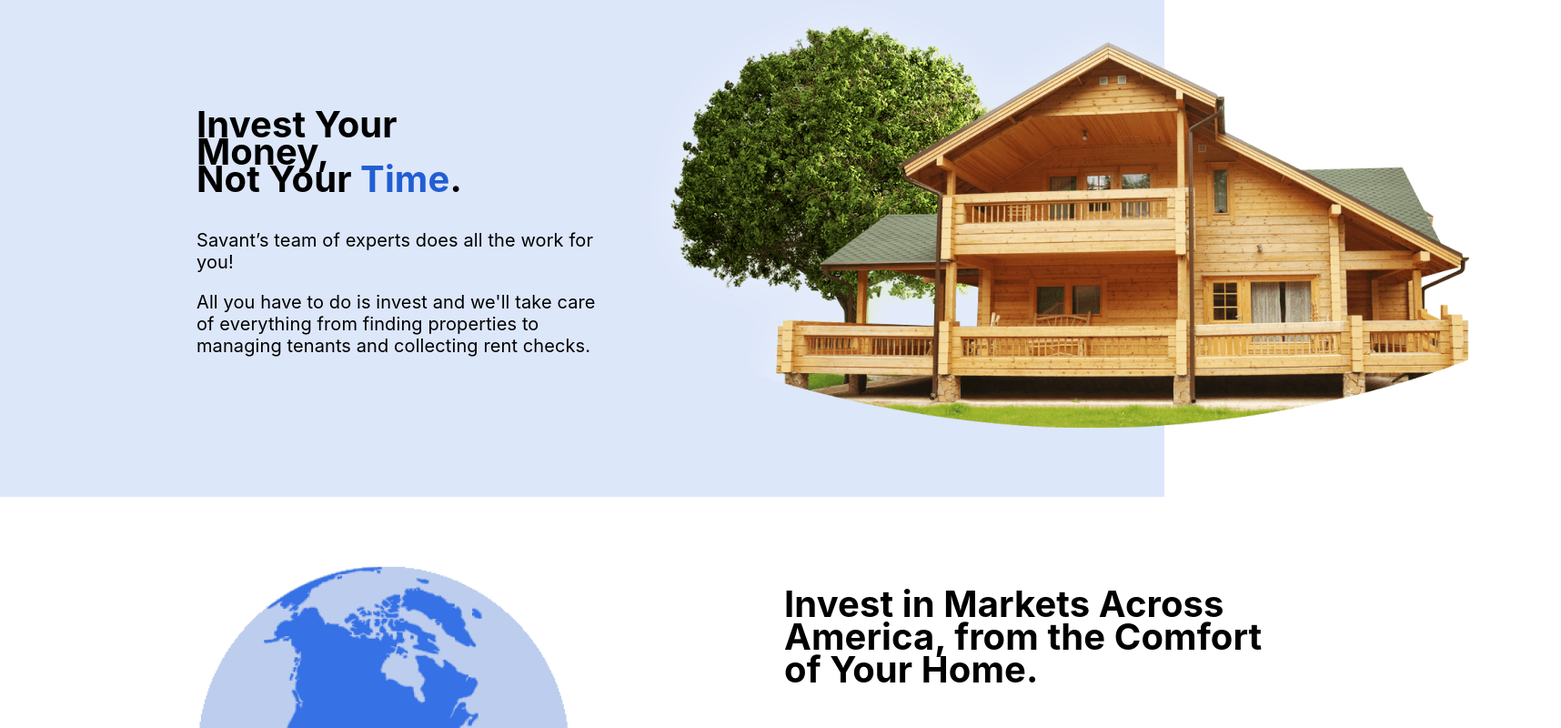
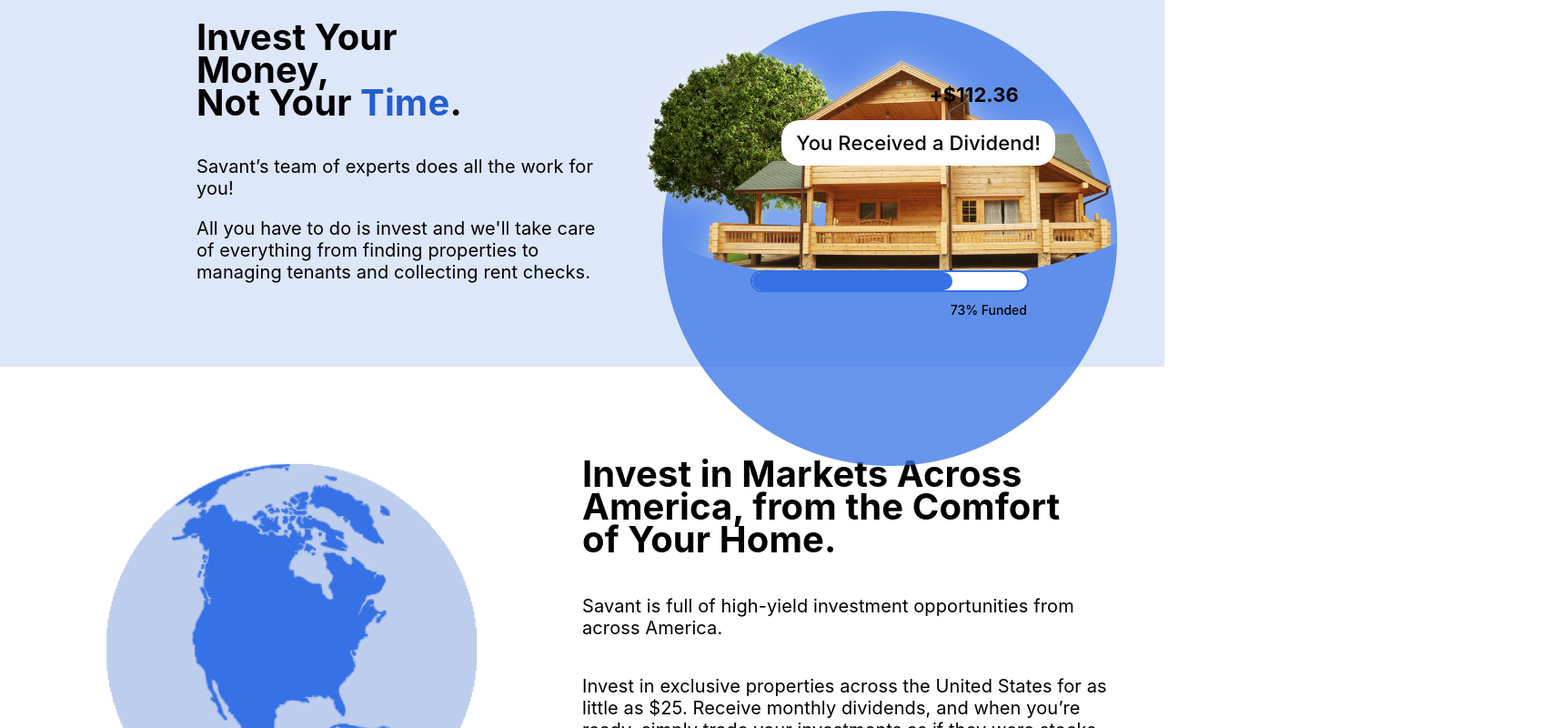
Before and after one commit to topangel1534/savant, a React (Create React App) app: page / in a window 1280 px wide. Shown: the part 1260-2060 px from the top of the page at 91% size, 1716 px wide, since content can reach past the window. Built offline with nearby package versions, Linux system fonts and the light colour scheme.

Commit message:
Implement house with blue circle

```diff
--- a/src/components/Faq/index.scss
+++ b/src/components/Faq/index.scss
@@ -34,6 +34,10 @@
         line-height: 24px;
         letter-spacing: 0.1px;
       }
+
+      &:hover {
+        cursor: pointer;
+      }
     }
   }
 }
--- a/src/components/FeaturedOffering/index.jsx
+++ b/src/components/FeaturedOffering/index.jsx
@@ -1,5 +1,6 @@
 import "./index.scss";
 import Featured from "../../assets/images/featured.png";
+import BlueCircle from "../../assets/images/blue-circle.png";
 
 const FeaturedOffering = () => {
   return (
@@ -18,7 +19,21 @@
         </div>
       </div>
       <div className="featured-offering-avatar">
-        <img src={Featured} alt="Featured avatar" />
+        <div className="image-group">
+          <img
+            src={Featured}
+            alt="Featured avatar"
+            className="offering-avatar"
+          />
+
+          <img src={BlueCircle} alt="Blue circle" className="blue-circle" />
+        </div>
+        <div className="received-badge">You Received a Dividend!</div>
+        <div className="received-money">+$112.36</div>
+        <div className="progress-bar">
+          <div className="filled-content"></div>
+          <p className="filled-detail">73% Funded</p>
+        </div>
       </div>
     </div>
   );
--- a/src/components/FeaturedOffering/index.scss
+++ b/src/components/FeaturedOffering/index.scss
@@ -2,15 +2,18 @@
   $root: &;
   background: rgba(28, 94, 223, 0.15);
   display: flex;
+  align-items: center;
 
   &-description {
-    padding-top: 170px;
-    padding-left: 216px;
+    // flex: 1;
+    // padding-top: 170px;
+    margin-left: 216px;
+
     #{$root}-title {
       width: 374px;
       font-weight: 700;
       font-size: 40px;
-      line-height: 30px;
+      line-height: 36px;
       color: #000;
       letter-spacing: 0.1px;
       margin-bottom: 40px;
@@ -26,11 +29,100 @@
       font-weight: 400;
       line-height: 24px;
       letter-spacing: 0.1px;
-      margin-bottom: 118px;
+      // margin-bottom: 118px;
     }
   }
 
   #{$root}-avatar {
-    margin-bottom: 72px;
+    margin-top: 60px;
+    // flex: 1;
+    position: relative;
+    // margin-bottom: 72px;
+    // .blue-circle {
+    //   height: 450px;
+    //   width: 500px;
+    //   border-radius: 50%;
+    //   background: rgba(54, 113, 229, 0.75);
+    //   position: absolute;
+    //   top: 0px;
+    //   left: 20%;
+    //   z-index: 1;
+    // }
+    .image-group {
+      > img {
+        // position: relative;
+        top: 0;
+        // left: 0;
+        object-fit: contain;
+        text-align: center;
+        width: 100%;
+      }
+
+      .blue-circle {
+        position: absolute;
+        top: 0;
+        left: 0;
+        height: 500px;
+        object-fit: contain;
+        z-index: 1;
+      }
+
+      .offering-avatar {
+        position: relative;
+        z-index: 99;
+      }
+    }
+
+    .received-badge {
+      position: absolute;
+      top: 120px;
+      right: 120px;
+      z-index: 100;
+      border-radius: 20px;
+      background: #fff;
+      padding: 13px 16px;
+      color: black;
+      font-weight: 500;
+      font-size: 22px;
+      line-height: 24px;
+      letter-spacing: 0.1px;
+    }
+
+    .received-money {
+      position: absolute;
+      top: 80px;
+      right: 160px;
+      z-index: 100;
+      font-weight: 700;
+      font-size: 22px;
+      line-height: 24px;
+      letter-spacing: 0.1px;
+    }
+
+    .progress-bar {
+      position: relative;
+      top: -20px;
+      margin: auto;
+      height: 20px;
+      border: 2px solid #3671e5;
+      border-radius: 20px;
+      width: 50%;
+      z-index: 99;
+      background: #fff;
+      margin-bottom: 62px;
+      .filled-content {
+        height: 100%;
+        width: 73%;
+        background: #3671e5;
+        border-radius: 20px;
+      }
+
+      .filled-detail {
+        text-align: right;
+        font-weight: 500;
+        font-size: 14px;
+        line-height: 16px;
+      }
+    }
   }
 }
--- a/src/components/LaunchingSoon/index.jsx
+++ b/src/components/LaunchingSoon/index.jsx
@@ -6,7 +6,8 @@
       <div className="launching-soon-title">Launching Soon!</div>
       <div className="launching-soon-description">
         Join the waitlist to receive updates. Be one of the first to create a
-        free account and instantly access high-yield properties.
+        free
+        <br /> account and instantly access high-yield properties.
       </div>
       <div className="join-waitlist">
         <input
--- a/src/components/LaunchingSoon/index.scss
+++ b/src/components/LaunchingSoon/index.scss
@@ -43,6 +43,10 @@
       padding: 12px 24px;
       font-size: 24px;
       font-weight: 500;
+
+      &:hover {
+        cursor: pointer;
+      }
     }
   }
 }
--- a/src/components/Market/index.jsx
+++ b/src/components/Market/index.jsx
@@ -7,6 +7,9 @@
     <div className="market">
       <div className="market-avatar">
         <img src={Globe} alt="Glove avatar" />
+        {/* <img src={Pin} alt="" />
+        <img src={Pin} alt="" />
+        <img src={Pin} alt="" /> */}
       </div>
       <div className="market-content">
         <div className="market-title">
--- a/src/components/Market/index.scss
+++ b/src/components/Market/index.scss
@@ -1,15 +1,18 @@
 .market {
   $root: &;
   display: flex;
-  padding: 0 176px;
+  align-items: center;
+  // padding: 0 176px;
 
   &-avatar {
-    margin-top: 36px;
-    margin-bottom: 36px;
-    margin-right: 196px;
+    flex: 1;
+    text-align: center;
+    // margin-top: 36px;
+    // margin-bottom: 36px;
   }
 
   &-content {
+    flex: 1;
     margin: 100px 0;
     #{$root}-title {
       font-size: 40px;
@@ -42,6 +45,9 @@
       font-size: 24px;
       font-weight: 700;
       line-height: 34px;
+      &:hover {
+        cursor: pointer;
+      }
     }
   }
 }
--- a/src/components/Specs/index.scss
+++ b/src/components/Specs/index.scss
@@ -20,7 +20,9 @@
         color: #000;
       }
     }
+
     .item-description {
+      text-align: center;
       font-weight: 500;
       font-size: 20px;
       line-height: 24px;
--- a/src/components/Teams/index.scss
+++ b/src/components/Teams/index.scss
@@ -17,6 +17,7 @@
       font-size: 22px;
       font-weight: 400;
       margin-bottom: 64px;
+      text-align: center;
     }
 
     .member-info {
--- a/src/components/Waitlist/index.scss
+++ b/src/components/Waitlist/index.scss
@@ -26,8 +26,9 @@
     margin-bottom: 365px;
 
     #{$root}-input {
-      width: 92%;
-      padding: 26px 8px 26px 42px;
+      width: 100%;
+      padding: 26px 0;
+      text-indent: 42px;
       border-radius: 20px;
       border: none;
       background: #fff;
@@ -35,7 +36,7 @@
 
     .join-button {
       position: absolute;
-      right: 0;
+      right: 4px;
       top: 4px;
       background: #3671e6;
       border-radius: 20px;
--- a/src/layouts/Footer/index.jsx
+++ b/src/layouts/Footer/index.jsx
@@ -1,7 +1,44 @@
 import "./index.scss";
 
+import Contact from "../../assets/images/contact.png";
+
 const Footer = () => {
-  return <div className="footer">This is footer</div>;
+  return (
+    <div className="footer">
+      <div className="company-name">SAVANT</div>
+      {/* <div className="footer-content">
+        <div className="column-content">
+          <div className="column-title">First column</div>
+          <div className="link-page">First page</div>
+          <div className="link-page">Second page</div>
+          <div className="link-page">Third page</div>
+        </div>
+        <div className="column-content">
+          <div className="column-title">Second</div>
+          <div className="link-page">Fifth page</div>
+          <div className="link-page">Sixth page</div>
+          <div className="link-page">Eights page</div>
+        </div>
+        <div className="column-content">
+          <div className="column-title">Third</div>
+          <div className="link-page">Fifth page</div>
+          <div className="link-page">Sixth page</div>
+          <div className="link-page">Eighth page</div>
+        </div>
+        <div className="subscribe-container">
+          <div className="subscribe-title">Subscribe</div>
+          <div className="subscribe-form">
+            <input
+              type="text"
+              className="subscribe"
+              placeholder="Placeholder"
+            />
+            <img src={Contact} alt="" />
+          </div>
+        </div>
+      </div> */}
+    </div>
+  );
 };
 
 export default Footer;
--- a/src/layouts/Footer/index.scss
+++ b/src/layouts/Footer/index.scss
@@ -0,0 +1,68 @@
+.footer {
+  display: flex;
+  background: #3671e5;
+  padding-right: 100px;
+  .company-name {
+    font-size: 48px;
+    font-weight: 700;
+    line-height: 34px;
+    letter-spacing: 0.25em;
+    margin: 120px 280px 108px 146px;
+    color: #fff;
+  }
+
+  .footer-content {
+    color: #fff;
+    margin-top: 102px;
+    display: flex;
+    > div {
+      margin-right: 114px;
+    }
+
+    .column-content {
+      .column-title {
+        font-size: 16px;
+        font-weight: 500;
+        line-height: 24px;
+        letter-spacing: 0.1px;
+        margin-bottom: 16px;
+      }
+
+      .link-page {
+        margin-bottom: 8px;
+        font-weight: 400;
+        font-size: 14px;
+        line-height: 20px;
+      }
+    }
+
+    .subscribe-container {
+      margin-right: 0;
+      .subscribe-title {
+        font-weight: 500;
+        font-size: 16px;
+        line-height: 24px;
+        letter-spacing: 0.1px;
+        margin-bottom: 24px;
+      }
+
+      .subscribe-form {
+        position: relative;
+        // width: 350px;
+        input {
+          // width: 100%;
+          background: #fff;
+          text-indent: 16px;
+          border: none;
+          padding: 12px 0;
+          font-size: 16px;
+        }
+        img {
+          position: absolute;
+          right: 18px;
+          top: 16px;
+        }
+      }
+    }
+  }
+}
```
Also changed, not shown: src/assets/images/blue-circle.png (added), src/assets/images/pinned.png (added).
